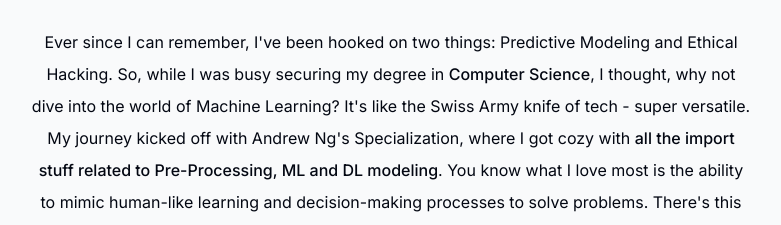
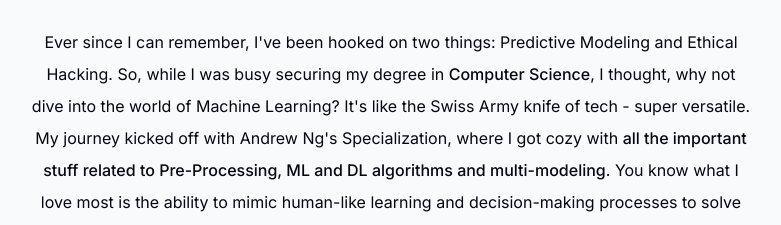
Before and after one commit to Wasay-Rana/Professional-Portfolio, a Next.js app: page / in a window 1280 px wide. Shown: the part 920-1145 px from the top of the page, without its empty margins (249-1030 px from the left). Built offline with nearby package versions, Linux system fonts and the light colour scheme; no server answers.

Commit message:
Updates have been finalized now...

```diff
--- a/components/about.tsx
+++ b/components/about.tsx
@@ -21,7 +21,7 @@ export default function About() {
       <p className="mb-3">
         Ever since I can remember, I've been hooked on two things: Predictive Modeling and Ethical Hacking. So, while I was busy securing my degree in{" "}
         <span className="font-medium">Computer Science</span>, I thought, why not dive into the world of Machine Learning? It's like the Swiss Army knife of tech - super versatile. My journey kicked off with Andrew Ng's Specialization, where I got cozy with{" "}
-        <span className="font-medium">all the import stuff related to Pre-Processing, ML and DL modeling</span>.
+        <span className="font-medium">all the important stuff related to Pre-Processing, ML and DL algorithms and multi-modeling</span>.
         You know what I love most is the ability to mimic human-like learning and decision-making processes to solve problems. There's this rush you get when you finally crack the code, and it's addicting! I mean, who doesn't dig that feeling?
         As for my go-to tools, you'll usually find me hanging out with{" "}
         <span className="font-medium">
```
